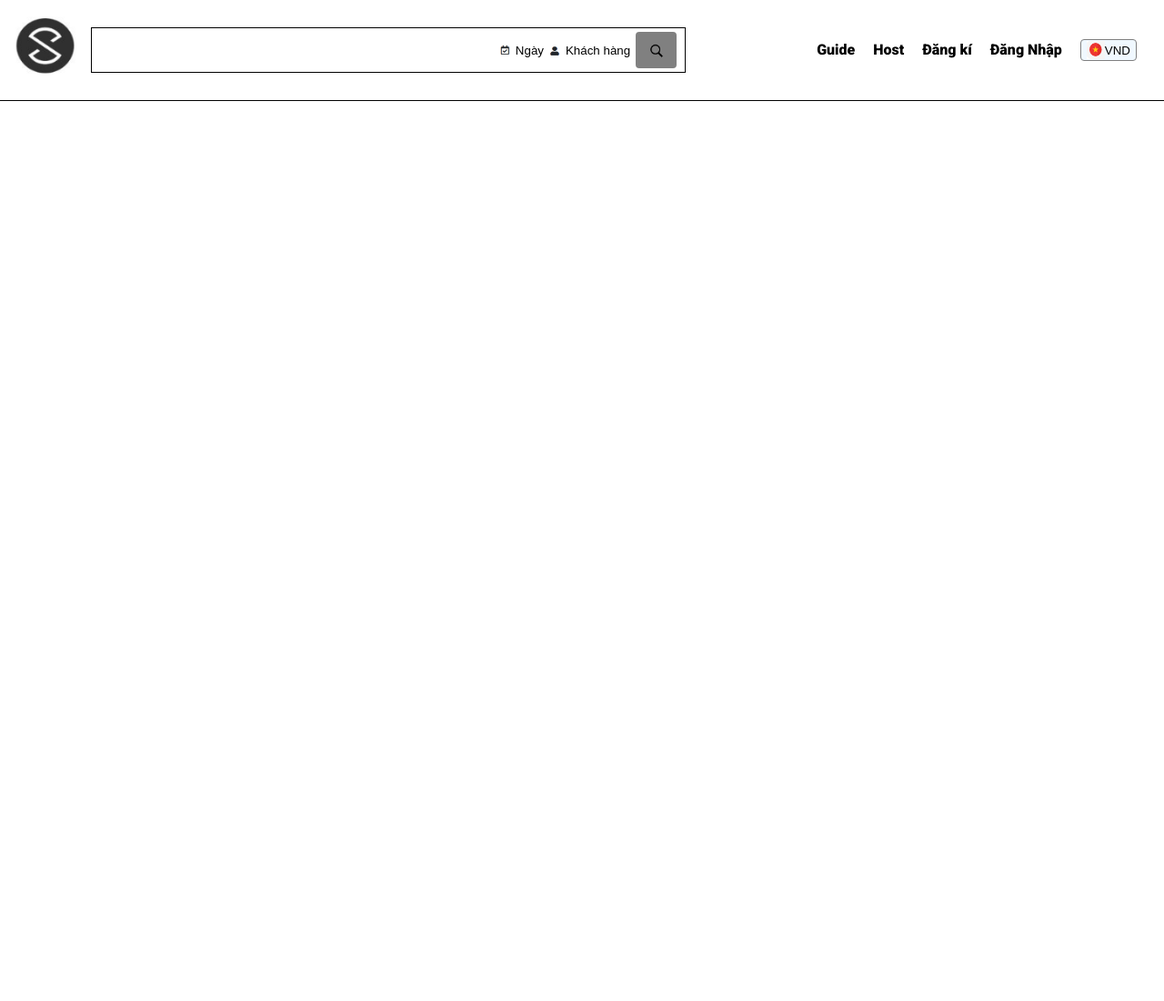
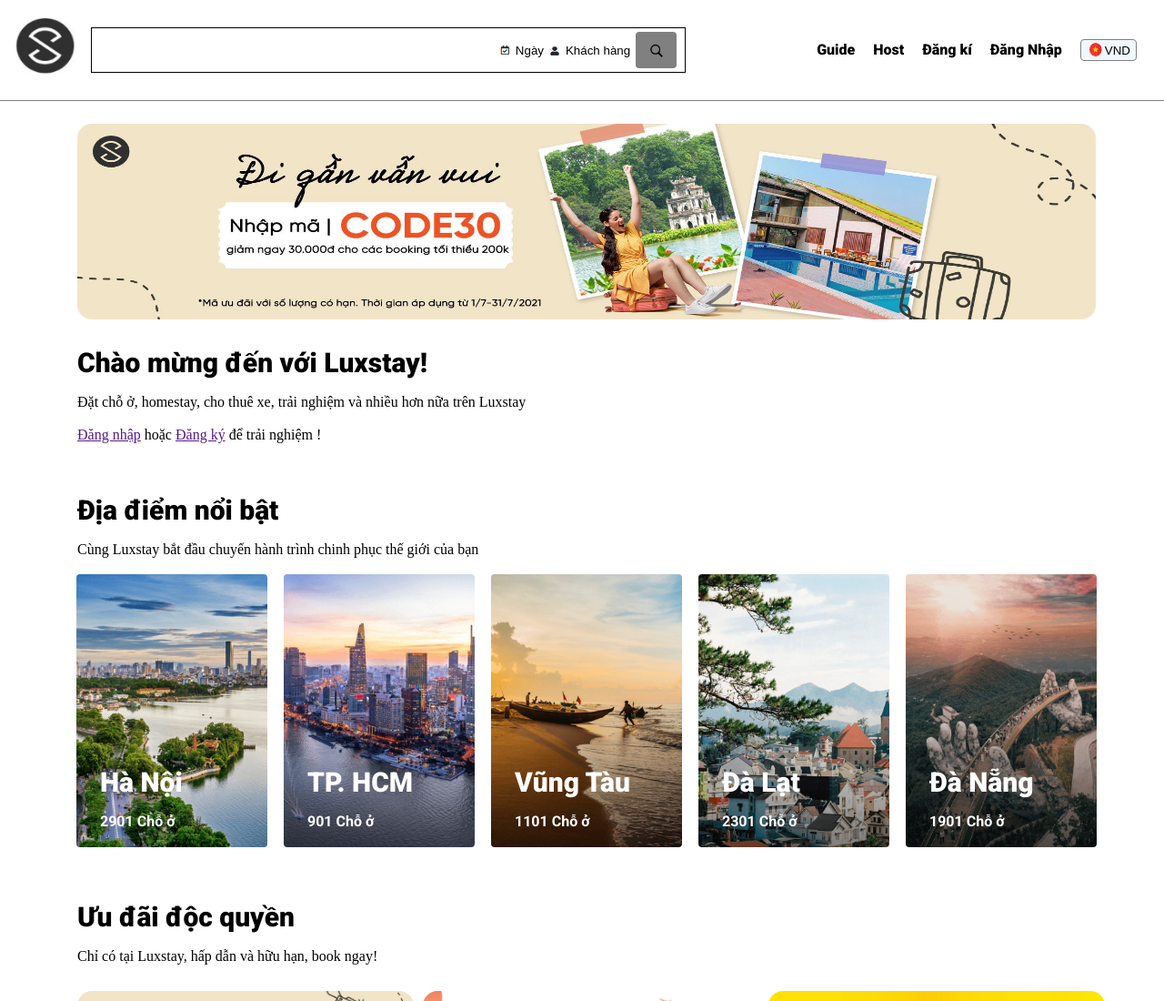
Before and after one commit to NVNN1712/Luxstay, a plain HTML site: page index.html in a window 1280 px wide. Shown: the top 1100 px of the page at 91% size. Before the commit the page ends 800 px from the top, so only its background shows below. Drawn offline with Linux system fonts and the light colour scheme; a web font is replaced by a local one.

Commit message:
thêm phần địa điểm và ưu đãi

```diff
--- a/assets/css/styles.css
+++ b/assets/css/styles.css
@@ -4,6 +4,10 @@
 
 a {
   text-decoration: none;
+}
+
+.aaa {
+  text-decoration: underline;
 }
 
 .header-search,
@@ -147,5 +151,115 @@
 }
 
 .nwng {
-  border-bottom: 1px solid black;
+  border-bottom: 1px solid gray;
 }
+
+.home-main {
+}
+
+.main-container .homemain-img {
+  width: 1120px;
+  height: 215px;
+  border-radius: 16px;
+  margin-top: 25px;
+  /* margin-left: 70px; */
+}
+
+.main-container {
+  width: 1110px;
+  max-width: calc(100% - 47px);
+  margin-left: auto;
+  margin-right: auto;
+}
+
+.fisrt-home-main .title {
+  margin-top: 30px;
+  font-family: "Roboto", serif;
+  font-size: 30px;
+  font-weight: 900;
+}
+
+.home-main-img-address .title {
+  margin-top: 30px;
+  font-family: "Roboto", serif;
+  font-size: 30px;
+  font-weight: 900;
+  margin-top: 60px;
+}
+
+.home-main-img-address .sub-title,
+.fisrt-home-main .sub-title {
+  margin: 20px 0;
+}
+
+.img-address-group {
+}
+
+.img-address-group .img-address-item {
+}
+
+.img-address-group .img-address-item .address {
+  position: relative;
+  object-fit: cover;
+  margin: -1px;
+  border-radius: 4px;
+  height: 300px;
+  /* width: calc(100% + 20px) */
+  width: 210px;
+}
+
+/* {
+  width: calc(100% + 2px);
+  margin: -1px;
+  object-fit: cover;
+  border-radius: 12px 12px 0px 0px;
+  background: url(<path-to-image>) lightgray 50% / cover no-repeat;
+  height: 278px;
+} */
+
+.img-address-group .info-img-address {
+  position: absolute;
+  color: white;
+  margin-left: 25px;
+  margin-top: -148px;
+}
+
+.img-address-group .info-img-address .sub-title {
+  font-weight: 700;
+  font-family: "Roboto", serif;
+}
+
+.img-address-group {
+  display: flex;
+  justify-content: space-between;
+  align-items: center;
+  gap: 20px;
+}
+
+.promotion {
+  margin-top: 30px;
+}
+
+.promotion .info-promotion .title {
+  margin-top: 30px;
+  font-family: "Roboto", serif;
+  font-size: 30px;
+  font-weight: 900;
+  margin-top: 60px;
+  margin-bottom: 20px;
+}
+
+.img-promotion {
+  display: flex;
+  align-items: center;
+  justify-content: space-between;
+  margin-top: 30px;
+  gap: 10px;
+}
+
+.promotion-img-item {
+  height: 174px;
+  width: 370px;
+  border-radius: 16px;
+  object-fit: cover;
+}
--- a/index.html
+++ b/index.html
@@ -74,5 +74,80 @@
       </div>
     </div>
     <div class="nwng"></div>
+    <main>
+      <div class="home-main" style="height: 2000px;">
+        <div class="main-container">
+          <div class="fisrt-home-main">
+            <img src="./assets/img/image.png" alt="" class="homemain-img">
+            <h1 class="title"> Chào mừng đến với Luxstay!</h1>
+            <p class="sub-title">Đặt chỗ ở, homestay, cho thuê xe, trải nghiệm và nhiều hơn nữa trên Luxstay</p>
+            <p class="sub-title"> <a class="aaa" href="">Đăng nhập</a> hoặc <a class="aaa" href="">Đăng ký</a> để trải nghiệm !</p>
+          </div>
+          <div class="home-main-img-address">
+            <h1 class="title">Địa điểm nổi bật</h1>
+            <p class="sub-title">Cùng Luxstay bắt đầu chuyến hành trình chinh phục thế giới của bạn</p>
+            <div class="img-address-group">
+              <div class="img-address-group-box">
+                <div class="img-address-item">
+                  <img src="./assets/img/Hanoi.png" alt="" class="address">
+                </div>
+                <div class="info-img-address">
+                  <h1 class="title">Hà Nội</h1>
+                  <p class="sub-title">2901 Chỗ ở</p>
+                </div>
+              </div>
+              <div class="img-address-group-box">
+                <div class="img-address-item">
+                  <img src="./assets/img/TpHcm.png" alt="" class="address">
+                </div>
+                <div class="info-img-address">
+                  <h1 class="title">TP. HCM </h1>
+                  <p class="sub-title">901 Chỗ ở</p>
+                </div>
+              </div>
+              <div class="img-address-group-box">
+                <div class="img-address-item">
+                  <img src="./assets/img/VungTau.png" alt="" class="address">
+                </div>
+                <div class="info-img-address">
+                  <h1 class="title">Vũng Tàu</h1>
+                  <p class="sub-title">1101 Chỗ ở</p>
+                </div>
+              </div>
+              <div class="img-address-group-box">
+                <div class="img-address-item">
+                  <img src="./assets/img/DaLat.png" alt="" class="address">
+                </div>
+                <div class="info-img-address">
+                  <h1 class="title">Đà Lạt</h1>
+                  <p class="sub-title">2301 Chỗ ở</p>
+                </div>
+              </div>
+              <div class="img-address-group-box">
+                <div class="img-address-item">
+                  <img src="./assets/img/DaNang.png" alt="" class="address">
+                </div>
+                <div class="info-img-address">
+                  <h1 class="title">Đà Nẵng</h1>
+                  <p class="sub-title">1901 Chỗ ở</p>
+                </div>
+              </div>
+            </div>
+          </div>
+          <div class="promotion">
+            <!-- <div class="main-container"></div> -->
+              <div class="info-promotion">
+                <h1 class="title">Ưu đãi độc quyền</h1>
+                <p class="sub-title">Chỉ có tại Luxstay, hấp dẫn và hữu hạn, book ngay!</p>
+              </div>
+              <div class="img-promotion">
+                <img src="./assets/img/UuDaiDocQuyen1.jpg" alt="" class="promotion-img-item">
+                <img src="./assets/img/UuDaiDocQuyen2.jpg" alt="" class="promotion-img-item">
+                <img src="./assets/img/UuDaiDocQuyen3.jpg" alt="" class="promotion-img-item">
+              </div>
+          </div>
+        </div>
+      </div>
+    </main>
   </body>
 </html>
```
Also changed, not shown: assets/img/DaLat.png (added), assets/img/DaNang.png (added), assets/img/Hanoi.png (added), assets/img/TpHcm.png (added), assets/img/UuDaiDocQuyen1.jpg (added), assets/img/UuDaiDocQuyen2.jpg (added), assets/img/UuDaiDocQuyen3.jpg (added), assets/img/VungTau.png (added).
